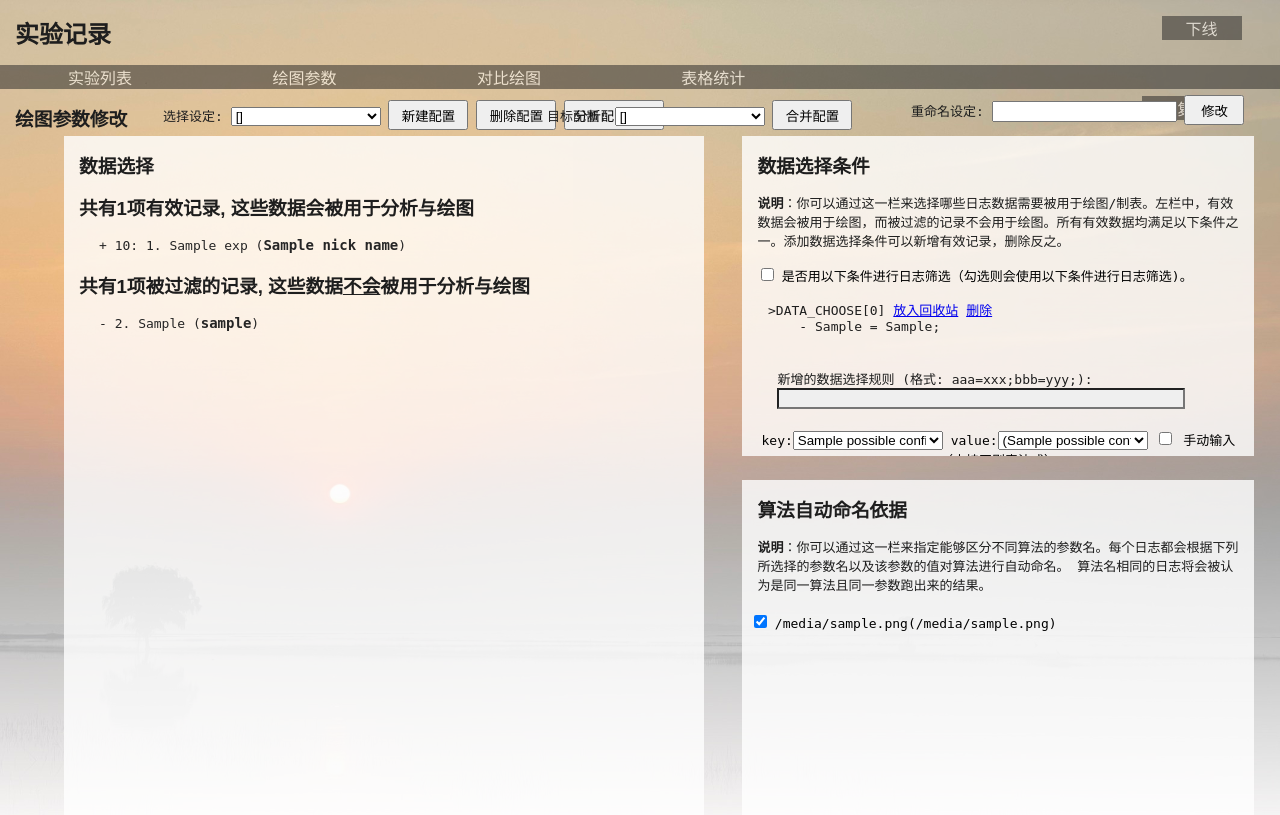
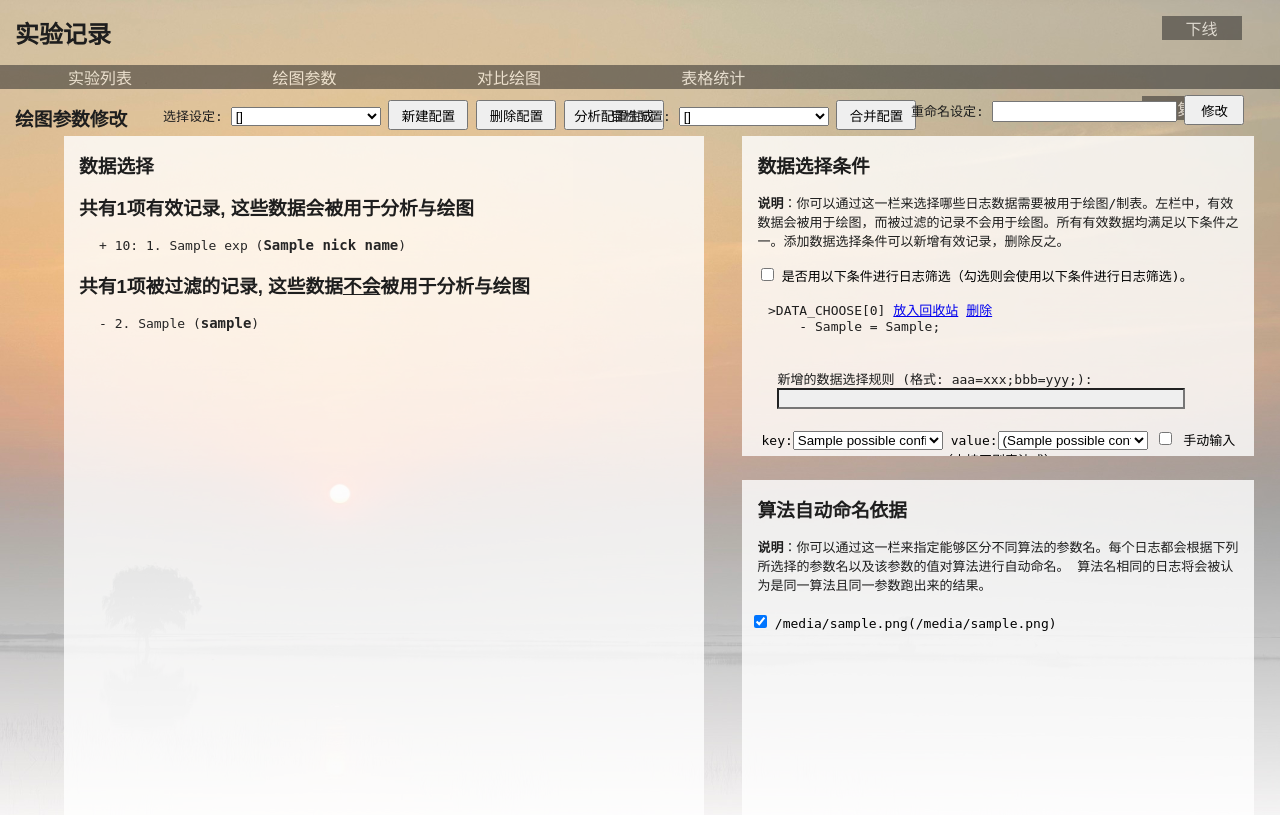
Before and after one commit to FanmingL/SmartLogger, a Flask app: template smart_logger/front_page/template/t_param_adapt.html in a window 1280 px wide. Shown: the top 815 px of the page. Run offline with Flask 2, Linux system fonts and the light colour scheme; the template is opened without the code that fills it: most values are stand-ins (such as "Sample title", 1, 10 or a date in 2020); parts of the project's set-up code (start-up, migrations or seed data) failed here and were passed over.

Commit message:
adjust layout

```diff
--- a/smart_logger/front_page/template/t_param_adapt.html
+++ b/smart_logger/front_page/template/t_param_adapt.html
@@ -393,7 +393,7 @@
         .merge_config {
                         font-family:monospace;
             position: absolute;
-            left: 40%;
+            left: 45%;
             top: 10%;
         }
 
```
